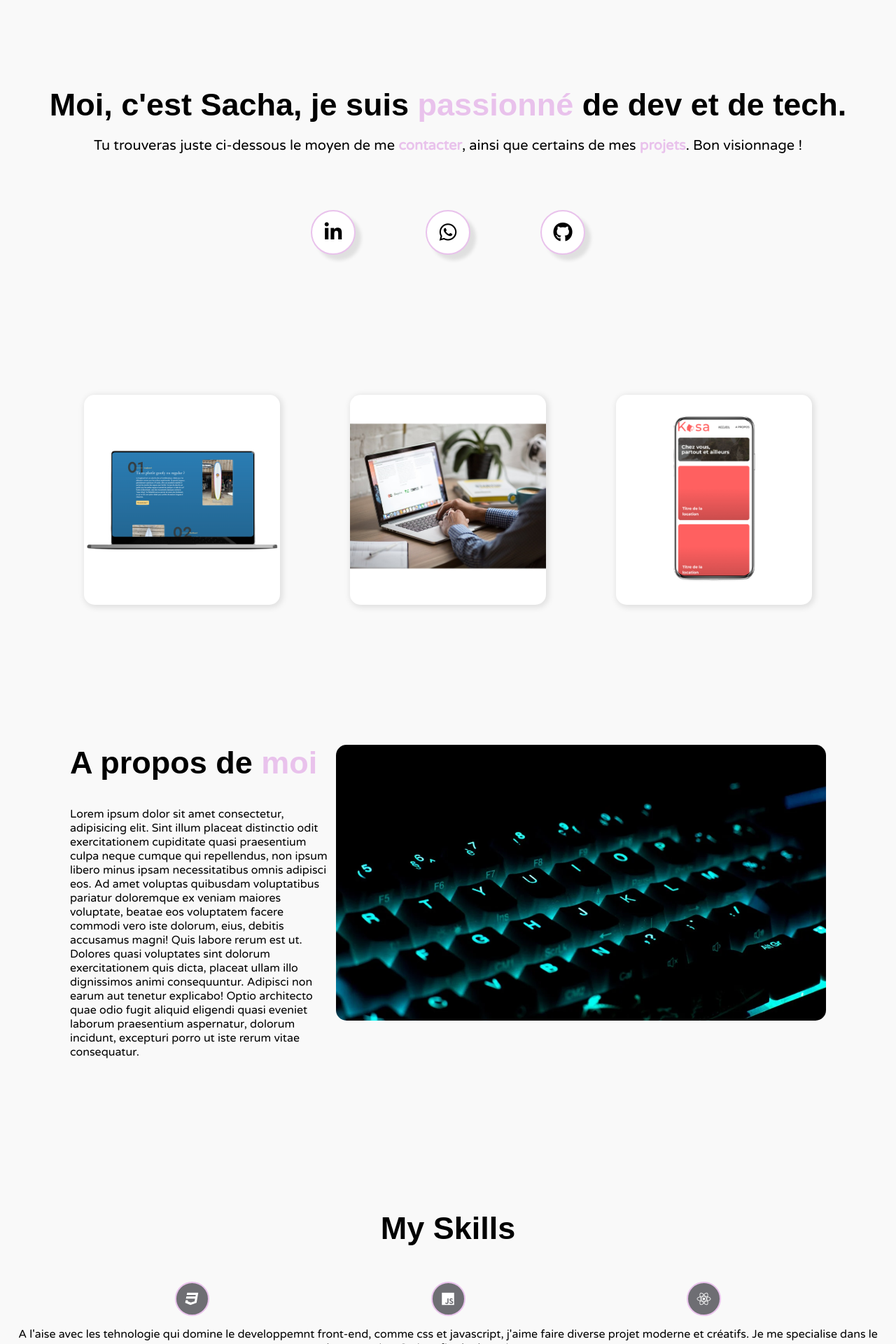
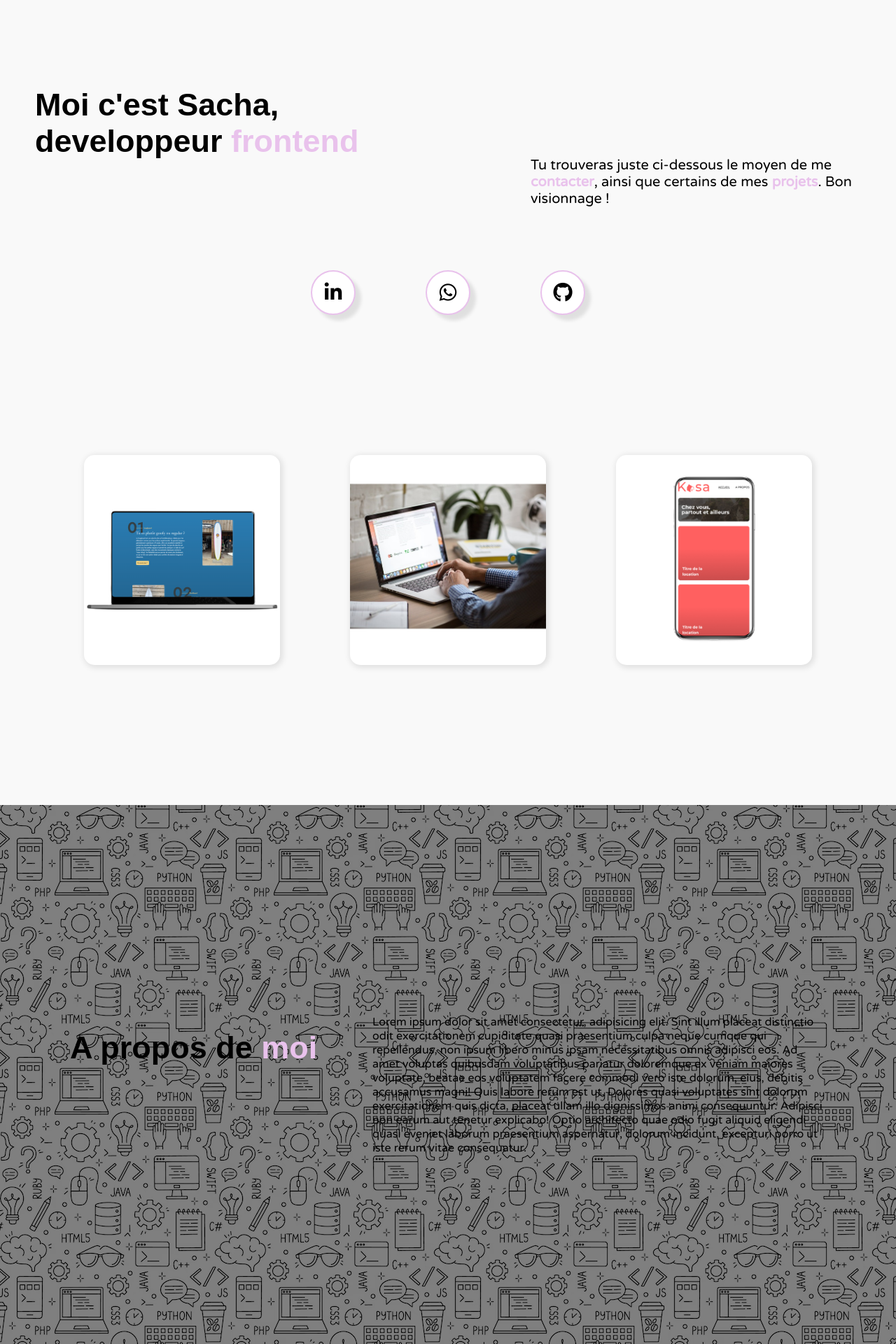
Before and after one commit to Iskandar835/Portfolio, a React (Vite) app: page / in a window 1280 px wide. Shown: the part 220-2140 px from the top of the page at 70% size. Built offline with nearby package versions, Linux system fonts and the light colour scheme; a web font is replaced by a local one.

Commit message:
Optimisation style du BannerContact/ ContactLogo oprimiser pour un rendu dynamique

```diff
--- a/src/components/PageStructure/AboutMe.jsx
+++ b/src/components/PageStructure/AboutMe.jsx
@@ -2,38 +2,53 @@ import styled from "styled-components"
 import { Span } from "./BannerContact"
 
 const SectionAbout = styled.section`
+position: relative;
     display: flex;
     justify-content: space-between;
+    align-items: center;
+    height: 800px;
     margin-top: 200px;
     padding: 0 100px;
+    background: url("./src/assets/doodle-items.avif");
+    background-color: #6E6E73;
+`
+const Overlay = styled.div`
+    position: absolute;
+            top: 0;
+            left: 0;
+            width: 100%;
+            height: 100%;
+            background-color: rgba(0, 0, 0, 0.5); /* Voile semi-transparent */
+            z-index: 1;
 `
 const Subtitle = styled.h2`
-    margin-top: 0;
     font-size: 45px;
     font-family: "hanuman", sans-serif;
 `
 const TextContainer = styled.div`
-
+position: relative;
+z-index: 2;
+    display: flex;
+    justify-content: space-between;
 `
-const ImgContainer = styled.div``
-const Img = styled.img`
-    width: 700px;
-    border-radius: 15px;
+const ParagraphContainer = styled.div`
+    width: 60%;
 `
 
 function AboutMe () {
     return (
         <SectionAbout>
+            <Overlay/>
             <TextContainer>
                 <Subtitle>
                     A propos de <Span>moi</Span>
                 </Subtitle>
-                <p>Lorem ipsum dolor sit amet consectetur, adipisicing elit. Sint illum placeat distinctio odit exercitationem cupiditate quasi praesentium culpa neque cumque qui repellendus, non ipsum libero minus ipsam necessitatibus omnis adipisci eos. Ad amet voluptas quibusdam voluptatibus pariatur doloremque ex veniam maiores voluptate, beatae eos voluptatem facere commodi vero iste dolorum, eius, debitis accusamus magni! Quis labore rerum est ut. Dolores quasi voluptates sint dolorum exercitationem quis dicta, placeat ullam illo dignissimos animi consequuntur. Adipisci non earum aut tenetur explicabo! Optio architecto quae odio fugit aliquid eligendi quasi eveniet laborum praesentium aspernatur, dolorum incidunt, excepturi porro ut iste rerum vitae consequatur.
-                </p>
+                <ParagraphContainer>
+                    <p>Lorem ipsum dolor sit amet consectetur, adipisicing elit. Sint illum placeat distinctio odit exercitationem cupiditate quasi praesentium culpa neque cumque qui repellendus, non ipsum libero minus ipsam necessitatibus omnis adipisci eos. Ad amet voluptas quibusdam voluptatibus pariatur doloremque ex veniam maiores voluptate, beatae eos voluptatem facere commodi vero iste dolorum, eius, debitis accusamus magni! Quis labore rerum est ut. Dolores quasi voluptates sint dolorum exercitationem quis dicta, placeat ullam illo dignissimos animi consequuntur. Adipisci non earum aut tenetur explicabo! Optio architecto quae odio fugit aliquid eligendi quasi eveniet laborum praesentium aspernatur, dolorum incidunt, excepturi porro ut iste rerum vitae consequatur.
+                    </p>
+
+                </ParagraphContainer>
             </TextContainer>
-            <ImgContainer>
-                <Img src="./src/assets/clavier.webp" alt="Photo d'un clavier" />
-            </ImgContainer>
         </SectionAbout>
     )
 }
--- a/src/components/PageStructure/BannerContact.jsx
+++ b/src/components/PageStructure/BannerContact.jsx
@@ -1,26 +1,36 @@
 import styled from "styled-components";
 import ContactLogo from "../ContactLogo";
+import Data from "../../data/database.json";
 
 
 const ContactSection = styled.section`
     display: flex;
     flex-direction: column;
     align-items: center;
-    margin-top: 200px;
+    margin: 200px 0 0 0;
+    padding: 0 50px;
+`
+const ParagraphContainer = styled.div`
+    display: flex;
+    justify-content: space-between;
+    margin: 0 0 70px 0;
 `
 const TitleDiv = styled.div`
     margin: 0 0 60px 0;
-    text-align: center;
 `
-export const Title = styled.h1`
+const Title = styled.h1`
     margin: 0;
     font-family: "Haniman", sans-serif;
     font-size: 45px;
 `
+const SubtitleDiv = styled.div`
+    width: 40%;
+    margin: 80px 0 0 0;
+`
 const Subtitle = styled.p`
     font-size: 20px;
 `
-const ContactDiv = styled.div`
+const ContactContainer = styled.div`
     display: flex;
     gap: 100px;
 `
@@ -32,15 +42,19 @@ export const Span =styled.span`
 function BannerContact () {
     return (
         <ContactSection>
-            <TitleDiv>
-                <Title>Moi, c&apos;est Sacha, je suis <Span>passionné</Span> de dev et de tech.</Title>
-                <Subtitle>Tu trouveras juste ci-dessous le moyen de me <Span>contacter</Span>, ainsi que certains de mes <Span>projets</Span>. Bon visionnage !</Subtitle>
-            </TitleDiv>
-            <ContactDiv>
-                <ContactLogo link={"https://www.linkedin.com/in/sacha-vandermoeten-57124631b/"} className={"fa-brands fa-linkedin-in"}/>
-                <ContactLogo link={"#"} className={"fa-brands fa-whatsapp"}/>
-                <ContactLogo link={"https://github.com/Iskandar835"} className={"fa-brands fa-github"}/>
-            </ContactDiv>
+            <ParagraphContainer>
+                <TitleDiv>
+                    <Title>Moi c&apos;est Sacha,<div>developpeur <Span>frontend</Span></div></Title>
+                </TitleDiv>
+                <SubtitleDiv>
+                    <Subtitle>Tu trouveras juste ci-dessous le moyen de me <Span>contacter</Span>, ainsi que certains de mes <Span>projets</Span>. Bon visionnage !</Subtitle>
+                </SubtitleDiv>
+            </ParagraphContainer>
+            <ContactContainer>
+                {Data.contact.map((contactItem) => (
+                    <ContactLogo key={contactItem.id} className={contactItem.icon} link={contactItem.link} />
+                ))}
+            </ContactContainer>
         </ContactSection>
     )
 };
--- a/src/components/PageStructure/SkillsSection.jsx
+++ b/src/components/PageStructure/SkillsSection.jsx
@@ -1,5 +1,4 @@
 import styled from "styled-components";
-import { Title } from "./BannerContact";
 import Logo from "../LogoTechno";
 
 
@@ -19,7 +18,6 @@ const Paragraph = styled.p`
 function SkillsSection () {
     return (
         <Section>
-            <Title>My Skills</Title>
             <TechnoSkills>
                 <Logo className={"fa-brands fa-css3"}/>
                 <Logo className={"fa-brands fa-js"}/>
--- a/src/data/database.json
+++ b/src/data/database.json
@@ -1,4 +1,24 @@
 {
+    "contact": [
+        {
+            "id": 1,
+            "name": "LinkedIn",
+            "link": "https://www.linkedin.com/in/sacha-vandermoeten-57124631b/",
+            "icon": "fa-brands fa-linkedin-in"
+        },
+        {
+            "id": 2,
+            "name": "Whatsapp",
+            "link": "#",
+            "icon": "fa-brands fa-whatsapp"
+        },
+        {
+            "id": 3,
+            "name": "Github",
+            "link": "https://github.com/Iskandar835",
+            "icon": "fa-brands fa-github"
+        }
+    ],
     "projets": [
         {
             "id": 1,
```
Also changed, not shown: src/assets/doodle-items.avif (added).
